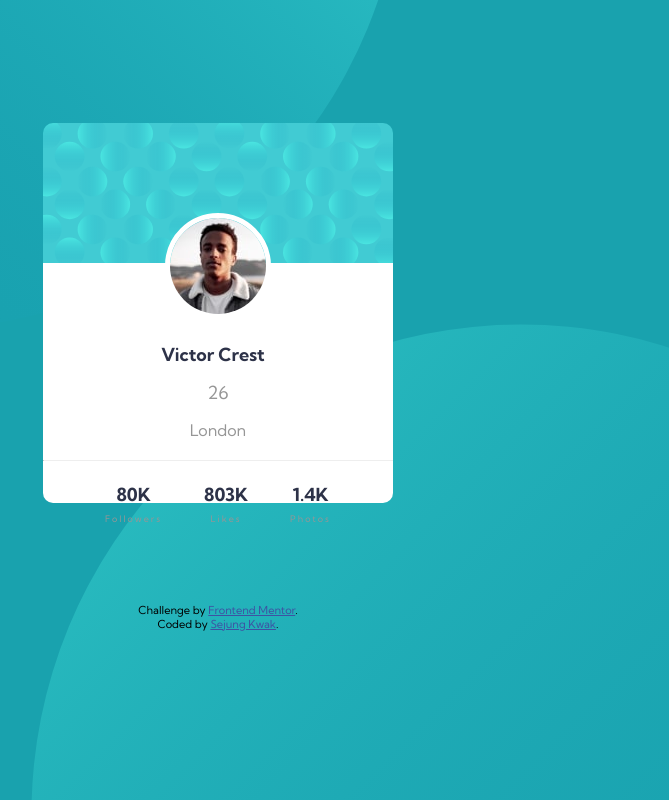
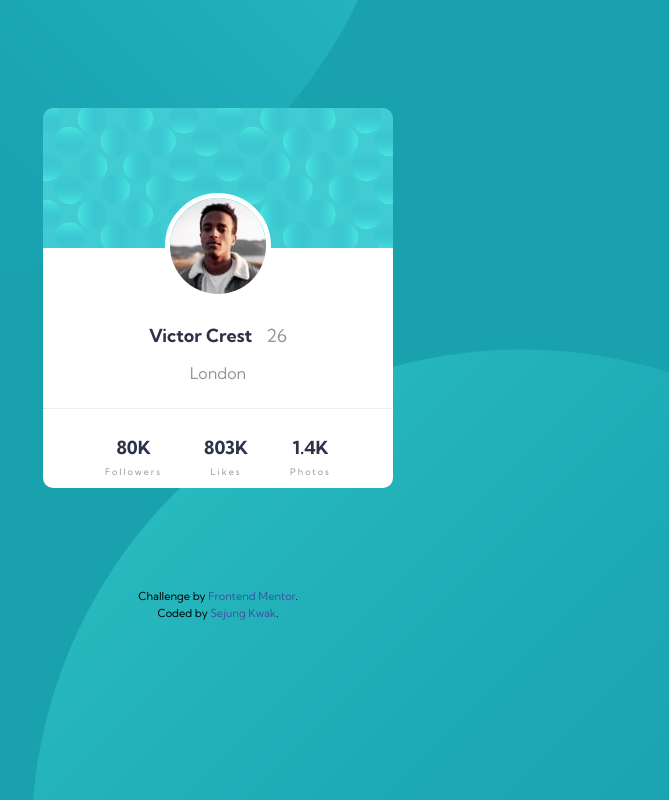
Before and after one commit to sejungkwak/learning, a plain HTML site: page challenge1/index.html in a window 1280 px wide. Shown: the whole page, without its empty margins (422-1091 px from the left). Drawn offline with Linux system fonts and the light colour scheme.

Commit message:
Update styles.css

```diff
--- a/challenge1/styles.css
+++ b/challenge1/styles.css
@@ -1,17 +1,33 @@
 body {
+    align-items: center;
     background-color: hsl(185, 75%, 39%);
     background-image:
         url(images/bg-pattern-top.svg),
         url(images/bg-pattern-bottom.svg);
     background-position: -50% 200%, 150% -100%;
     background-repeat: no-repeat;
+    display: flex;
+    flex-direction: column;
     font-family: 'Kumbh Sans', sans-serif;
-    padding:15px;
-    text-align: center;
 }
 
-h4 {
+a {
+    text-decoration-line: none;
+    line-height: 1.5;
+}
+
+h1 {
+    color: hsl(229, 23%, 23%);
     display: inline;
+    font-size: 18px;
+    margin-right: 10px;
+}
+
+h2 {
+    color:hsl(0, 0%, 59%);
+    display: inline;
+    font-weight: 400;
+    font-size: 18px;
 }
 
 hr {
@@ -21,11 +37,10 @@ hr {
 
 p {
     color:hsl(0, 0%, 59%);
-
 }
 
 table {
-    margin: 20px auto 0 auto;
+    margin: 25px auto 0 auto;
 }
 
 td {
@@ -33,18 +48,13 @@ td {
     font-size: 9px;
     letter-spacing: 2px;
     padding: 5px 20px 0;
+    text-align:center;
 }
 
 th {
     color: hsl(229, 23%, 23%);
     font-size: 18px;
     padding: 0 20px;
-}
-
-.age {
-    color:hsl(0, 0%, 59%);
-    font-weight: 400;
-    font-size: 18px;
 }
 
 .attribution {
@@ -76,20 +86,23 @@ th {
     width: 350px;
 }
 
-.name {
-    color: hsl(229, 23%, 23%);
-    font-size: 18px;
-    margin-right: 10px;
-}
-
 .profile {
-    margin: 20px auto;
+    margin: 25px auto;
+    text-align: center;
 }
 
 .profile-img {
     border-radius: 100%;
-    display: inline;
+    display: flex;
     position: relative;
-    margin: 90px auto 0;
+    margin: 85px auto 0 auto;
     border: 5px solid white;
 }
+
+@media (max-width: 375px) {
+    background-image:
+    url(images/bg-pattern-top.svg),
+    url(images/bg-pattern-bottom.svg);
+    background-position: -30% 150%, 100% -80%;
+    background-repeat: no-repeat;
+}
```
